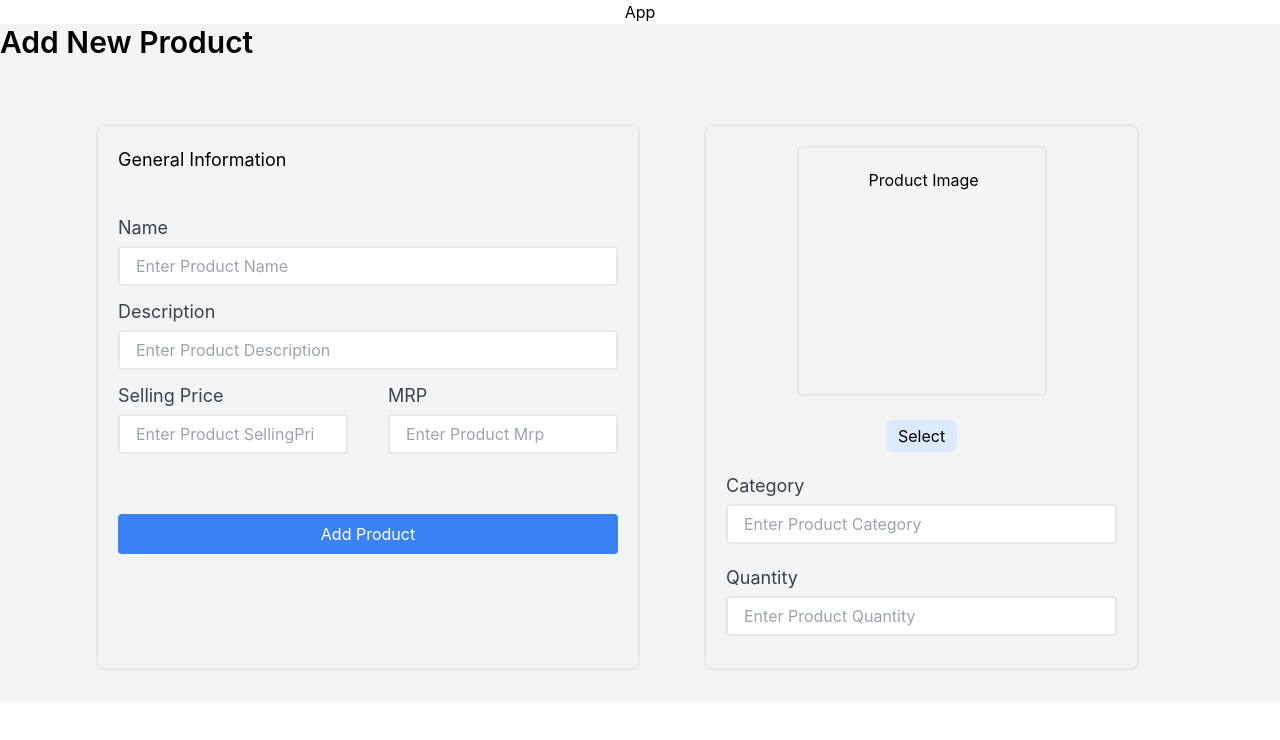
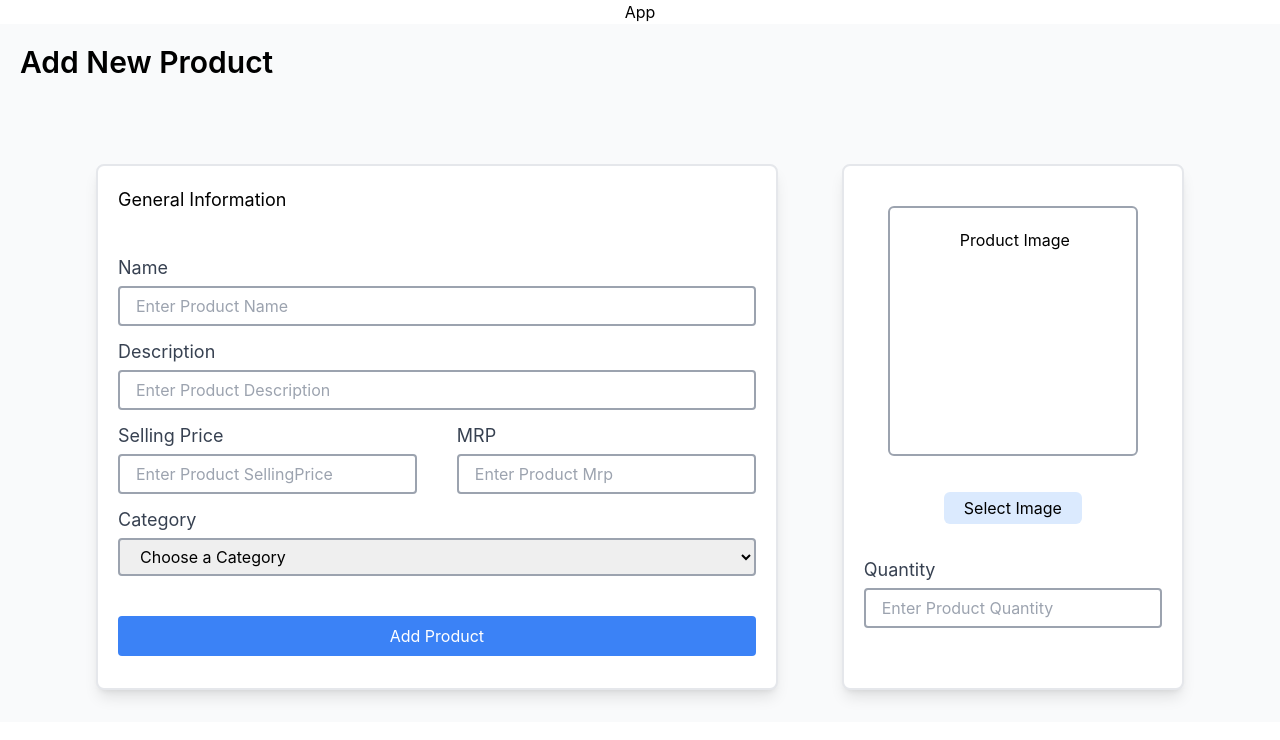
Before and after one commit to vishal01072002/ShopSpot, a React (Create React App) app: page /addProduct in a window 1280 px wide. Shown: the top 740 px of the page. Built offline with nearby package versions, Linux system fonts and the light colour scheme.

Commit message:
add product page complete

```diff
--- a/src/pages/AddProduct.jsx
+++ b/src/pages/AddProduct.jsx
@@ -1,16 +1,47 @@
-import React, {useState} from 'react'
+import React, {useRef, useState} from 'react'
 
 export const AddProduct = () => {
-  const [isImage, setImage] = useState(false)
+
+  const Categories = [
+    {
+      name : "Mobile",
+    },
+    {
+      name : "Laptop",
+    },
+  ]
+  const [preview, setPreview] = useState(null);
+  const [imageFile, setImageFile] = useState(null);
+  const [category, setCategory] = useState("");
+  const imgInput = useRef(null);
+
   const [product, setProduct] = useState({
-    image: "",
     name: "",
     description: "",
     sellingPrice: "",
     mrp: "",
-    category: "",
     quantity: ""
   });
+
+  const handleSelect = () => {
+    imgInput.current.click();
+  }
+
+  const handleImgChange = (event) => {
+    const file = event.target.files[0]
+    if(file){
+      setImageFile(file);
+      imagePreviewHandler(file);
+    }
+  }
+
+  const imagePreviewHandler = (file) => {
+    const reader = new FileReader();
+    reader.readAsDataURL(file);
+    reader.onload = () => {
+      setPreview(reader.result)
+    }
+  }
 
   const handleChange = (e) => {
     const { name, value } = e.target;
@@ -20,59 +51,77 @@ export const AddProduct = () => {
   const handleSubmit = (e) => {
     e.preventDefault();
     // Add logic to submit the product data
-    console.log("Product Data:", product);
+    // combine data
+    const data = {...product,category:category,productImg:imageFile}
+    console.log("Product Data:", data);
   };
 
   return (
-    <div className=" bg-gray-100">
-      <h1 className="text-3xl text-start font-semibold mb-6">Add New Product</h1>
+    <div className="bg-gray-50">
+      <h1 className="text-3xl text-start font-semibold mb-6 p-5">Add New Product</h1>
       <form onSubmit={handleSubmit} className="p-8 flex gap-16 max-w-[90%] mx-auto mt-8">
-        <div className='border-2 w-1/2 flex flex-col gap-10 rounded-lg p-5 pb-8'>
+        <div className='border-2 w-2/3 flex flex-col bg-white shadow-lg gap-10 rounded-lg p-5 pb-8'>
           <p className='text-lg text-start'>General Information</p>
           <div className='flex flex-col gap-3'>
             <div>
             <label htmlFor="name" className="block text-lg text-start mb-1 text-gray-700">Name</label>
-            <input placeholder={"Enter Product Name"} type="text" id="name" name="name" value={product.name} onChange={handleChange} className="w-full rounded px-4 py-[6px] border-2 focus:outline-none focus:border-blue-500" />
+            <input required={true} placeholder={"Enter Product Name"} type="text" id="name" name="name" value={product.name} onChange={handleChange} className="w-full rounded px-4 py-[6px] border-2 border-gray-400 focus:outline-none focus:border-blue-500" />
             </div>
             <div>
             <label htmlFor="description" className="block text-lg text-start mb-1 text-gray-700">Description</label>
-            <input type='text' id="description" placeholder={"Enter Product Description"}  name="description" value={product.description} onChange={handleChange} className="w-full rounded px-4 py-[6px] border-2 focus:outline-none focus:border-blue-500"></input>
+            <input required={true} type='text' id="description" placeholder={"Enter Product Description"}  name="description" value={product.description} onChange={handleChange} className="w-full rounded px-4 py-[6px] border-2 border-gray-400 focus:outline-none focus:border-blue-500"></input>
             </div>
             <div className='w-full flex gap-10'>
               <div className='w-full'>
                 <label htmlFor="sellingPrice" className="block text-lg text-start mb-1 text-gray-700">Selling Price</label>
-                <input placeholder={"Enter Product SellingPrice"} type="number" id="sellingPrice" name="sellingPrice" value={product.sellingPrice} onChange={handleChange} className="w-full rounded px-4 py-[6px] border-2 focus:outline-none focus:border-blue-500" />
+                <input required={true} placeholder={"Enter Product SellingPrice"} type="number" min={1} id="sellingPrice" name="sellingPrice" value={product.sellingPrice} onChange={handleChange} className="w-full rounded px-4 py-[6px] border-2 border-gray-400 focus:outline-none focus:border-blue-500" />
               </div>
               <div className='w-full'>
                 <label htmlFor="mrp" className="block text-lg text-start mb-1 text-gray-700">MRP</label>
-                <input placeholder={"Enter Product Mrp"} type="number" id="mrp" name="mrp" value={product.mrp} onChange={handleChange} className="w-full rounded px-4 py-[6px] border-2 focus:outline-none focus:border-blue-500" />
+                <input required={true} placeholder={"Enter Product Mrp"} type="number" min={1} id="mrp" name="mrp" value={product.mrp} onChange={handleChange} className="w-full rounded px-4 py-[6px] border-2 border-gray-400 focus:outline-none focus:border-blue-500" />
               </div>
             </div>
+            <div>
+            <label htmlFor="category" className="block text-lg text-start mb-1 text-gray-700">Category</label>
+            <select
+              defaultValue={""}
+              id="category"
+              onChange={(event) => setCategory(event.target.value)}
+              className="w-full rounded px-4 py-[6px] border-2 border-gray-400 focus:outline-none focus:border-blue-500"
+              disabled={false}
+            >
+              <option value="" disabled>
+                Choose a Category
+              </option>
+              {Categories?.map((category, indx) => (
+                <option key={indx} value={category?.name}>
+                  {category?.name}
+                </option>
+              ))}
+              </select>
+            </div>
           </div>
-          <button type="submit" className="bg-blue-500 text-white py-2 mt-5 px-4 rounded hover:bg-blue-600 focus:outline-none focus:bg-blue-600">Add Product</button>
+          <button type="submit" className="bg-blue-500 text-white py-2 px-4 rounded hover:bg-blue-600 focus:outline-none focus:bg-blue-600">Add Product</button>
         </div>
 
         {/* right part */}
-        <div className='border-2 w-2/5 flex flex-col gap-5 rounded-lg p-5 pb-8'>
-          <div className='border-2 mx-auto w-[250px] h-[250px] rounded-md'>
-            {isImage ? <img src={""} alt={"product"} className='w-[250px] h-[250px] rounded-md object-cover'/> : <div className='mt-5 w-[250px] h-[250px] rounded-md'>Product Image</div>}
+        <div className='border-2 w-2/6 flex flex-col bg-white shadow-lg gap-8 rounded-lg p-5 '>
+          <div className='border-2 border-gray-400 mx-auto w-[250px] mt-5 h-[250px] rounded-md'>
+            {preview ? <img src={preview} alt={"product"} className='w-[250px] h-[250px] rounded-md object-cover'/> : <div className='mt-5 w-[250px] h-[250px] rounded-md'>Product Image</div>}
           </div>
           <div>
-            <label htmlFor="image" className="block text-lg text-start mb-1 text-gray-700"><input type="file" accept='image/png, image/gif, image/jpeg' id="image" name="image" value={product.image} onChange={handleChange} className='hidden'/></label>
+            <label htmlFor="image" className="block text-lg text-start mb-1 text-gray-700">
+            <input required={true} type="file" ref={imgInput} accept='image/png, image/gif, image/jpeg' id="image" name="image" value={product.image} onChange={handleImgChange} className='hidden'/></label>
             <button
               disabled={false}
-              className='rounded-md bg-blue-100 px-3 py-1'
-              onClick={() => {}}>
-                Select
+              className='rounded-md bg-blue-100 px-5 py-1'
+              onClick={() => {handleSelect()}}>
+                Select Image
             </button>
           </div>
           <div>
-            <label htmlFor="category" className="block text-lg text-start mb-1 text-gray-700">Category</label>
-            <input placeholder={"Enter Product Category"} type="text" id="category" name="category" value={product.category} onChange={handleChange} className="w-full rounded px-4 py-[6px] border-2 focus:outline-none focus:border-blue-500" />
-          </div>
-          <div>
             <label htmlFor="quantity" className="block text-lg text-start mb-1 text-gray-700">Quantity</label>
-            <input placeholder={"Enter Product Quantity"} type="number" id="quantity" name="quantity" value={product.quantity} onChange={handleChange} className="w-full rounded px-4 py-[6px] border-2 focus:outline-none focus:border-blue-500" />
+            <input required={true} placeholder={"Enter Product Quantity"} type="number" min={1} id="quantity" name="quantity" value={product.quantity} onChange={handleChange} className="w-full rounded px-4 py-[6px] border-2 border-gray-400 focus:outline-none focus:border-blue-500" />
           </div>
         </div>
 
```
